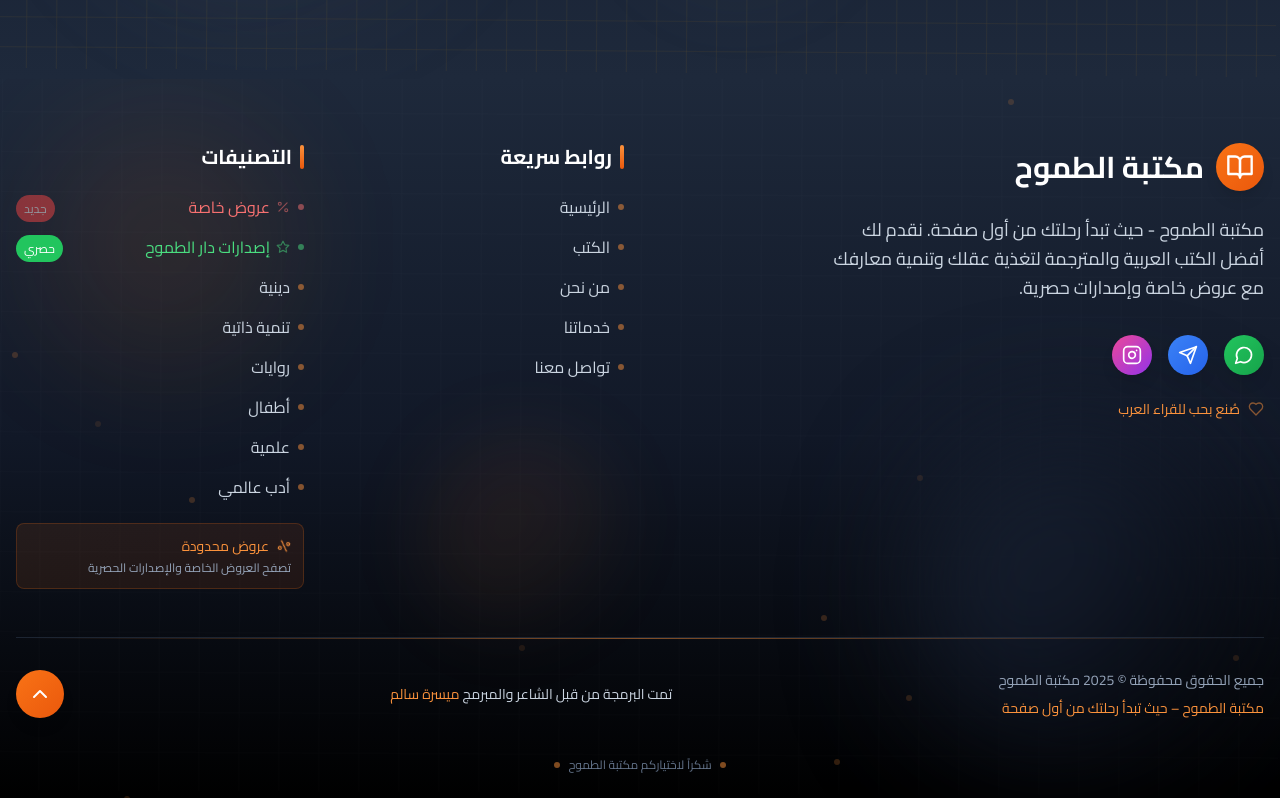
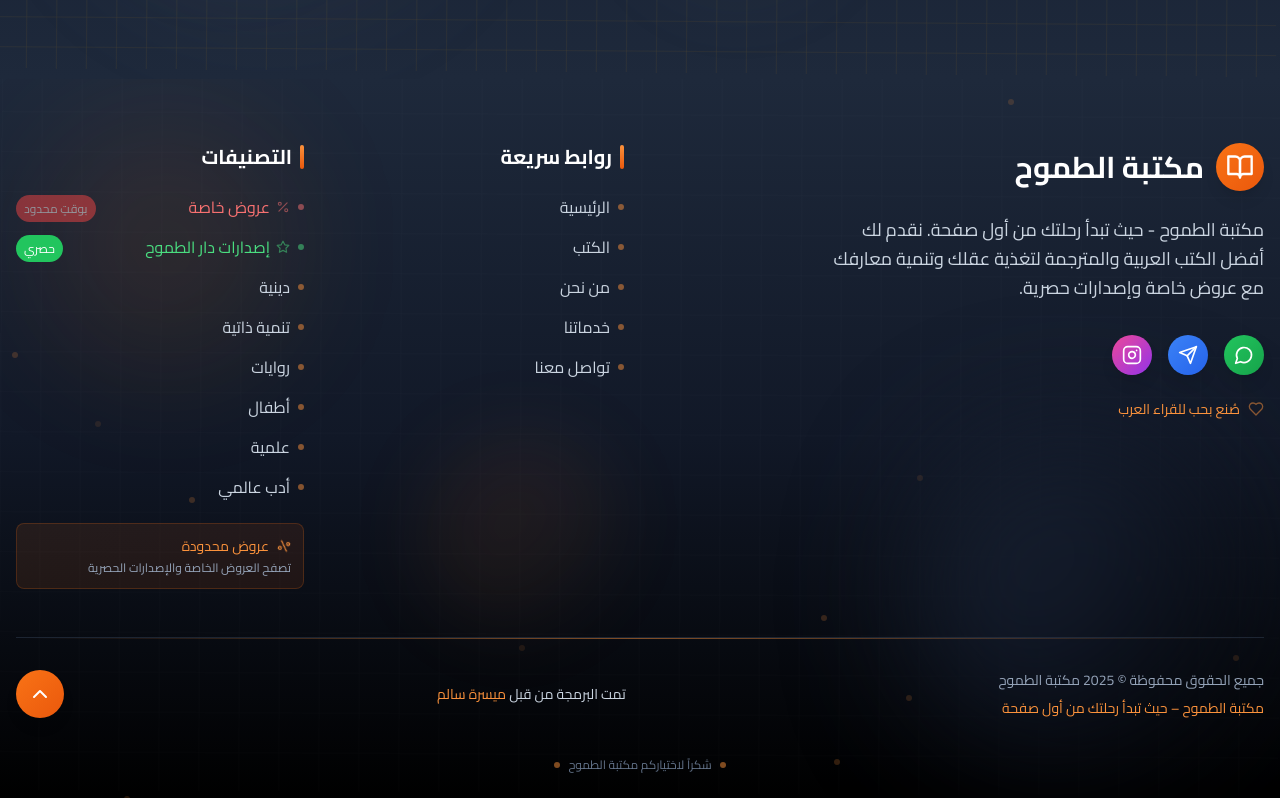
Before and after one commit to Al0Tamoh/Al0Tamoh.github.io, a React (Vite) app: page / in a window 1280 px wide. Shown: the part 5978-6776 px from the top of the page. Built offline with nearby package versions, Linux system fonts and the light colour scheme.

Commit message:
Update Footer.tsx

```diff
--- a/src/components/Footer.tsx
+++ b/src/components/Footer.tsx
@@ -221,7 +221,7 @@ const Footer = () => {
                         {category.name === 'عروض خاصة' && (
                           <div className="mr-auto">
                             <span className="bg-red-500 text-white text-xs px-2 py-0.5 rounded-full animate-pulse">
-                              جديد
+                              بوقتٍ محدود
                             </span>
                           </div>
                         )}
@@ -277,7 +277,7 @@ const Footer = () => {
             {/* Developer Credits */}
             <div className="text-center lg:text-left">
               <p className="text-slate-300 text-sm">
-                تمت البرمجة من قبل الشاعر والمبرمج
+                تمت البرمجة من قبل
                 <span className="text-orange-400 font-medium"> ميسرة سالم</span>
               </p>
             </div>
@@ -326,4 +326,5 @@ const Footer = () => {
   );
 };
 
+
 export default Footer;
```
